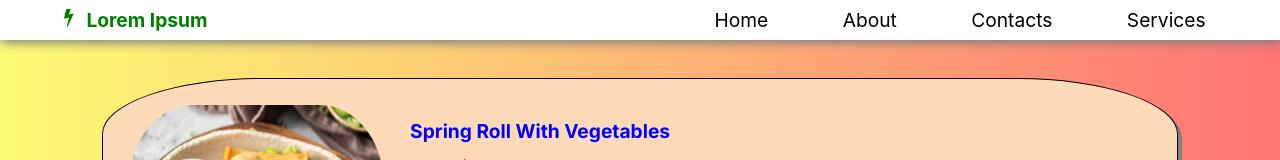
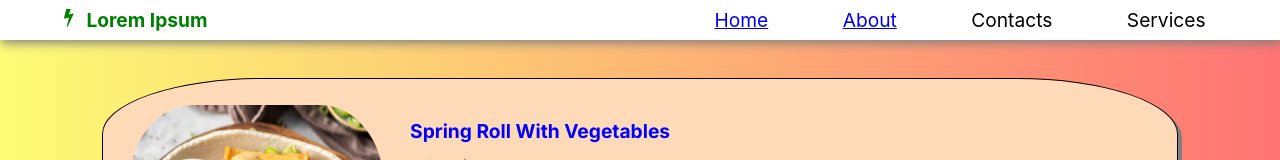
Before and after one commit to Aneesha-Maiya/Food-Cart, a React (Create React App) app: page / in a window 1280 px wide. Shown: the top 160 px of the page. Built offline with nearby package versions, Linux system fonts and the light colour scheme.

Commit message:
First Commit

```diff
--- a/src/App.js
+++ b/src/App.js
@@ -8,7 +8,7 @@ import Spaghetti from './Images/Spaghetti.jpg';
 import HawaiianPizza from './Images/HawaiianPizza.jpg';
 import './App.css';
 import { useState,useEffect} from 'react'
-import {Route,Routes,Router} from 'react-router-dom';
+import {Route,Routes,BrowserRouter as Router} from 'react-router-dom';
 
 export default function App() {
   const foodItemsArray = [
@@ -99,6 +99,9 @@ export default function App() {
   return (
     <>
         <Navbar/>
+         <Routes>
+              <Route path='/About' element = {<Cart/>}/>
+        </Routes>
         {item.map((item,index)=>(
         <>
           <FoodItems
@@ -119,9 +122,6 @@ export default function App() {
           />
        </>
       ))}
-       <Routes>
-              <Route path='/Home' element = {<Cart/>}/>
-        </Routes>
     </>
   )
 }
--- a/src/Components/Navbar.js
+++ b/src/Components/Navbar.js
@@ -7,8 +7,8 @@ export default function Navbar(){
         <div className="Navbar">
             <h3 className='Navbar_Logo'><i class="fa fa-bolt"></i>Lorem Ipsum</h3>
             <ul className='Navbar_List'>
-                <li className='Navbar_Items'><Link to="/Home"/>Home</li>
-                <li className='Navbar_Items'>About</li>
+                <li className='Navbar_Items'><Link to="/Home">Home</Link></li>
+                <li className='Navbar_Items'><Link to="/About">About</Link></li>
                 <li className='Navbar_Items'>Contacts</li>
                 <li className='Navbar_Items'>Services</li>
             </ul>
```
